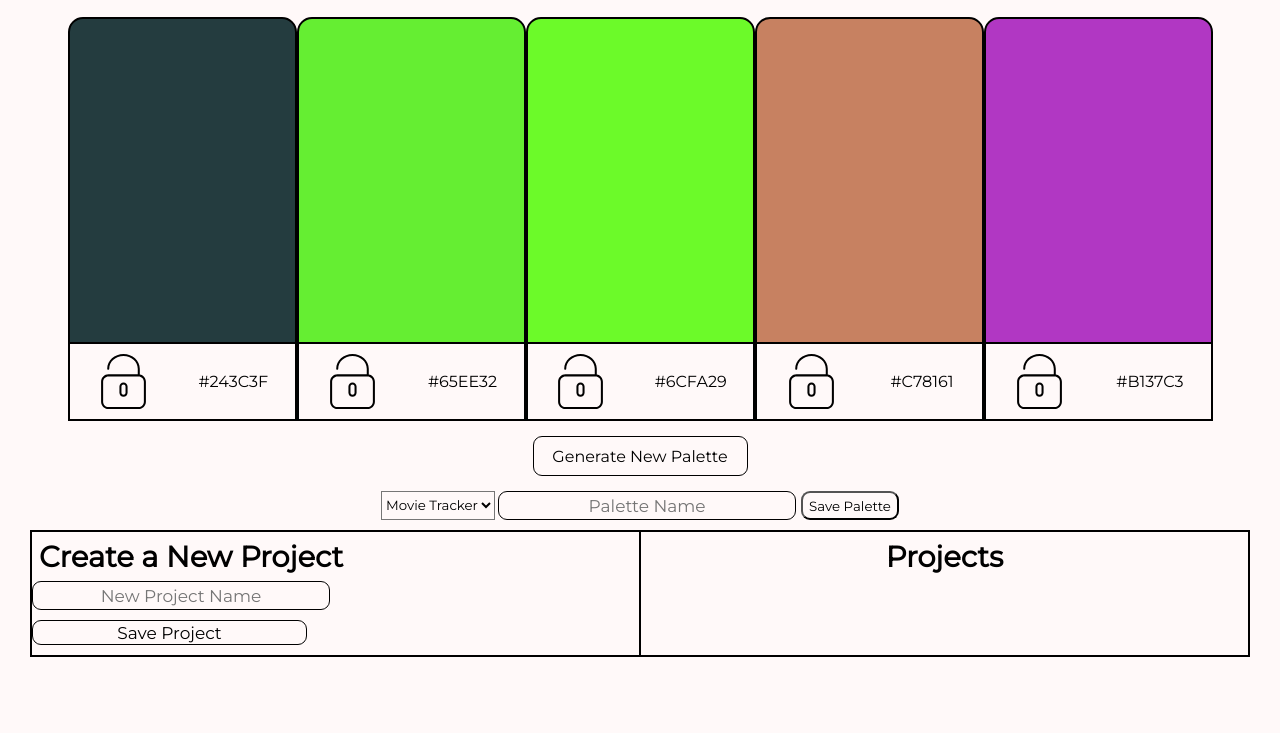
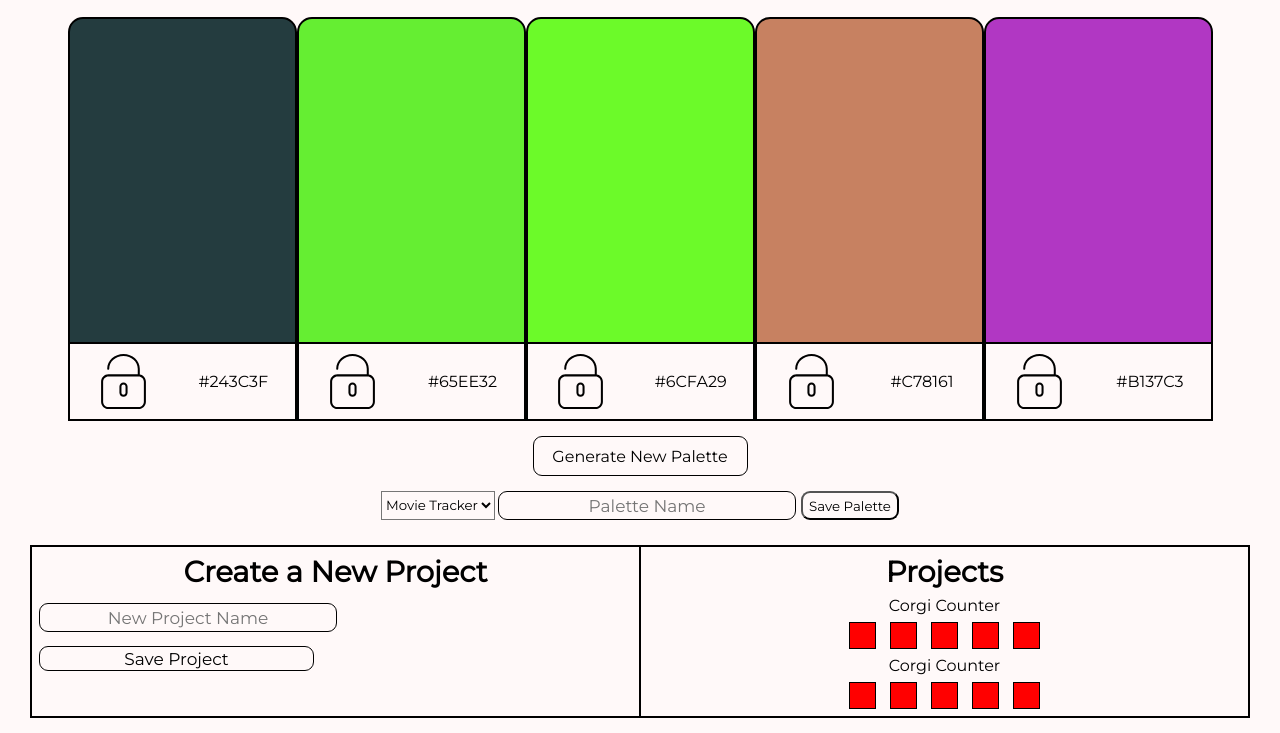
Before and after one commit to patrickjneel/palette-picker, a website: page public/index.html in a window 1280 px wide. Shown: the part 107-840 px from the top of the page. Before the commit the page ends 800 px from the top, so only its background shows below. Drawn offline with nearby package versions, Linux system fonts and the light colour scheme.

Commit message:
added hard coded styling for get the layout

```diff
--- a/public/css/styles.css
+++ b/public/css/styles.css
@@ -123,7 +123,7 @@ h1 {
 #project-palette {
   display: flex;
   flex-direction: row;
-  margin: 0px 30px;
+  margin: 15px 30px;
 }
 
 #save-project {
@@ -155,7 +155,7 @@ h1 {
   border-radius: 9px;
   font-size: 17px;
   height: 25px;
-  margin-bottom: 10px;
+  margin: 7px;
   text-align: center;
   width: 275px;
 }
@@ -163,4 +163,31 @@ h1 {
 .bottom-tags {
   font-size: 29px;
   margin: 7px;
+  text-align: center;
 }
+
+#palette-name-input {
+  border: 1px solid black;
+  border-radius: 9px;
+  font-size: 17px;
+  height: 25px;
+  margin: 7px;
+  text-align: center;
+  width: 292px;
+}
+
+.temp-color {
+  background-color: red;
+  border: 1px solid black;
+  display: flex;
+  flex-direction: row;
+  height: 25px;
+  margin: 7px;
+  width: 25px;
+}
+
+.template-color-card {
+  display: flex;
+  flex-direction: row;
+  justify-content: center;
+}
--- a/public/index.html
+++ b/public/index.html
@@ -63,11 +63,31 @@
   <section id="project-palette">
     <article id="save-project">
       <h3 class="bottom-tags">Create a New Project</h3>
-      <input id="palette-name" placeholder="New Project Name">
+      <input id="palette-name-input" placeholder="New Project Name">
       <button id="project-generate-btn">Save Project</button>
     </article>
     <article id="projects">
       <h3 class="bottom-tags">Projects</h3>
+      <article class="project-templates">
+        <span>Corgi Counter</span>
+        <div class="template-color-card">
+          <div class="temp-color"></div>
+          <div class="temp-color"></div>
+          <div class="temp-color"></div>
+          <div class="temp-color"></div>
+          <div class="temp-color"></div>
+        </div>
+      </article>
+      <article class="project-templates">
+        <span>Corgi Counter</span>
+        <div class="template-color-card">
+          <div class="temp-color"></div>
+          <div class="temp-color"></div>
+          <div class="temp-color"></div>
+          <div class="temp-color"></div>
+          <div class="temp-color"></div>
+        </div>
+      </article>
     </article>
   </section>
 <script src="https://ajax.googleapis.com/ajax/libs/jquery/3.2.1/jquery.min.js"></script>
```
